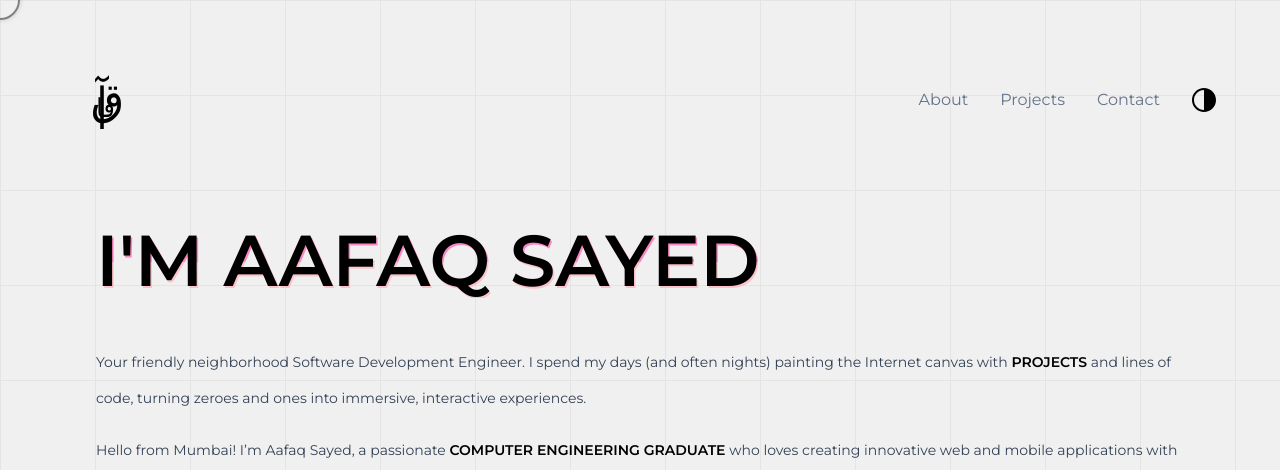
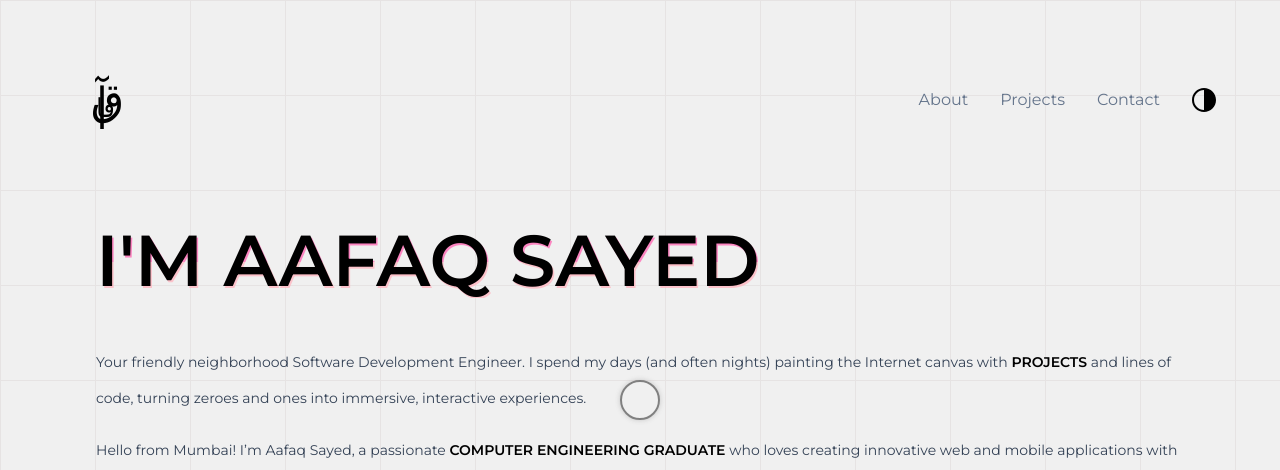
Before and after one commit to Ravensthrope/my_portfolio, a React (Vite) app: page / in a window 1280 px wide. Shown: the top 470 px of the page. Built offline with nearby package versions, Linux system fonts and the light colour scheme.

Commit message:
fix: Mousefollower smoothness

```diff
--- a/src/components/MouseFollower.jsx
+++ b/src/components/MouseFollower.jsx
@@ -1,67 +1,56 @@
-import React, { useState, useEffect, useCallback, useRef } from "react";
+import React, { useEffect, useRef } from "react";
 import { useTheme } from "../context/theme";
 
 const MouseFollower = () => {
-  const [position, setPosition] = useState({ x: 0, y: 0 });
-  const [isHovering, setIsHovering] = useState(false);
   const { themeMode } = useTheme();
+  const cursorRef = useRef(null);
   const isActive = useRef(true);
+  const animationId = useRef(null);
+  const mousePos = useRef({ x: 0, y: 0 });
+  const cursorPos = useRef({ x: 0, y: 0 });
+  const isHovering = useRef(false);
 
-  const handleMouseMove = useCallback((event) => {
-    if (isActive.current) {
-      setPosition({ x: event.clientX, y: event.clientY });
-    }
-  }, []);
-
-  const handleHoverStart = useCallback(() => {
-    if (isActive.current) setIsHovering(true);
-  }, []);
-
-  const handleHoverEnd = useCallback(() => {
-    if (isActive.current) setIsHovering(false);
-  }, []);
-
-  useEffect(() => {
-    isActive.current = true;
-
-    // Add mouse move listener
-    window.addEventListener("mousemove", handleMouseMove);
-
-    const attachHoverListeners = () => {
-      const interactiveElements = document.querySelectorAll(
-        "a, button, [role='button']"
-      );
-
-      interactiveElements.forEach((element) => {
-        element.addEventListener("mouseenter", handleHoverStart);
-        element.addEventListener("mouseleave", handleHoverEnd);
-      });
-
-      return () => {
-        interactiveElements.forEach((element) => {
-          element.removeEventListener("mouseenter", handleHoverStart);
-          element.removeEventListener("mouseleave", handleHoverEnd);
-        });
-      };
+  // Smooth cursor movement using lerp
+  const lerp = (start, end, factor) => {
+    return start + (end - start) * factor;
   };
 
-    let removeHoverListeners = attachHoverListeners(); // Attach hover listeners initially
+  // Animation loop for smooth cursor movement
+  const animateCursor = () => {
+    if (!isActive.current || !cursorRef.current) return;
 
-    // Reattach listeners when theme changes
-    const observer = new MutationObserver(() => {
-      removeHoverListeners(); // Remove old listeners
-      removeHoverListeners = attachHoverListeners(); // Attach new ones
-    });
+    // Smooth interpolation
+    cursorPos.current.x = lerp(cursorPos.current.x, mousePos.current.x, 0.15);
+    cursorPos.current.y = lerp(cursorPos.current.y, mousePos.current.y, 0.15);
 
-    observer.observe(document.body, { childList: true, subtree: true });
+    // Apply transform
+    cursorRef.current.style.transform = `translate3d(${cursorPos.current.x}px, ${cursorPos.current.y}px, 0) translate(-50%, -50%)`;
 
-    return () => {
-      isActive.current = false;
-      window.removeEventListener("mousemove", handleMouseMove);
-      removeHoverListeners();
-      observer.disconnect();
+    animationId.current = requestAnimationFrame(animateCursor);
   };
-  }, [handleMouseMove, handleHoverStart, handleHoverEnd, themeMode]);
+
+  // Mouse move handler
+  const handleMouseMove = (e) => {
+    if (!isActive.current) return;
+    mousePos.current = { x: e.clientX, y: e.clientY };
+  };
+
+  // Hover handlers
+  const handleMouseEnter = () => {
+    if (!isActive.current) return;
+    isHovering.current = true;
+    updateCursorStyle();
+  };
+
+  const handleMouseLeave = () => {
+    if (!isActive.current) return;
+    isHovering.current = false;
+    updateCursorStyle();
+  };
+
+  // Update cursor style based on theme and hover state
+  const updateCursorStyle = () => {
+    if (!cursorRef.current) return;
 
     const colors = {
       light: {
@@ -87,6 +76,72 @@ const MouseFollower = () => {
     };
 
     const currentColors = colors[themeMode];
+    const isHover = isHovering.current;
+
+    cursorRef.current.style.width = isHover ? "50px" : "40px";
+    cursorRef.current.style.height = isHover ? "50px" : "40px";
+    cursorRef.current.style.border = `2px solid ${
+      isHover ? currentColors.hover.border : currentColors.default.border
+    }`;
+    cursorRef.current.style.boxShadow = `0 0 ${isHover ? "15px" : "5px"} ${
+      isHover ? currentColors.hover.shadow : currentColors.default.shadow
+    }`;
+  };
+
+  // Attach hover listeners to interactive elements
+  const attachHoverListeners = () => {
+    const interactiveElements = document.querySelectorAll(
+      "a, button, [role='button'], .interactive, .project-card, .nav-link"
+    );
+
+    interactiveElements.forEach((element) => {
+      element.addEventListener("mouseenter", handleMouseEnter, { passive: true });
+      element.addEventListener("mouseleave", handleMouseLeave, { passive: true });
+    });
+  };
+
+  useEffect(() => {
+    isActive.current = true;
+
+    // Initialize cursor position
+    mousePos.current = { x: window.innerWidth / 2, y: window.innerHeight / 2 };
+    cursorPos.current = { x: window.innerWidth / 2, y: window.innerHeight / 2 };
+
+    // Add event listeners
+    window.addEventListener("mousemove", handleMouseMove, { passive: true });
+
+    // Initial hover listener attachment
+    attachHoverListeners();
+
+    // Start animation loop
+    animateCursor();
+
+    // Update cursor style initially
+    updateCursorStyle();
+
+    // Reattach listeners when DOM changes (for dynamic content)
+    const observer = new MutationObserver(() => {
+      attachHoverListeners();
+    });
+
+    observer.observe(document.body, { childList: true, subtree: true });
+
+    return () => {
+      isActive.current = false;
+      window.removeEventListener("mousemove", handleMouseMove);
+
+      if (animationId.current) {
+        cancelAnimationFrame(animationId.current);
+      }
+
+      observer.disconnect();
+    };
+  }, []);
+
+  // Update cursor style when theme changes
+  useEffect(() => {
+    updateCursorStyle();
+  }, [themeMode]);
 
   return (
     <div
@@ -94,25 +149,17 @@ const MouseFollower = () => {
       style={{ zIndex: 9999 }}
     >
       <div
-        className="fixed transition-all duration-300 ease-out pointer-events-none"
+        ref={cursorRef}
+        className="fixed pointer-events-none mouse-follower"
         style={{
-          top: `${position.y}px`,
-          left: `${position.x}px`,
-          width: isHovering ? "50px" : "40px",
-          height: isHovering ? "50px" : "40px",
-          transform: "translate(-50%, -50%)",
-          border: `2px solid ${
-            isHovering
-              ? currentColors.hover.border
-              : currentColors.default.border
-          }`,
+          width: "40px",
+          height: "40px",
+          border: "2px solid rgba(100, 100, 100, 0.8)",
           borderRadius: "50%",
           backgroundColor: "transparent",
-          boxShadow: `0 0 ${isHovering ? "15px" : "5px"} ${
-            isHovering
-              ? currentColors.hover.shadow
-              : currentColors.default.shadow
-          }`,
+          boxShadow: "0 0 5px rgba(100, 100, 100, 0.3)",
+          transform: "translate3d(0, 0, 0) translate(-50%, -50%)",
+          transition: "width 0.2s ease-out, height 0.2s ease-out, border-color 0.2s ease-out, box-shadow 0.2s ease-out",
         }}
       />
     </div>
--- a/src/index.css
+++ b/src/index.css
@@ -51,6 +51,20 @@ body {
   color: var(--text-color); /* Apply dynamic text color */
 }
 
+/* Mouse follower optimizations */
+.mouse-follower {
+  will-change: transform, width, height, border-color, box-shadow;
+  transform: translateZ(0);
+  backface-visibility: hidden;
+  perspective: 1000px;
+  -webkit-transform: translateZ(0);
+  -webkit-backface-visibility: hidden;
+  -webkit-perspective: 1000px;
+  -webkit-font-smoothing: antialiased;
+  -moz-osx-font-smoothing: grayscale;
+  contain: layout style paint;
+}
+
 /* In your CSS file */
 .bullet-line {
   @apply relative pl-8 mb-8;
```
Lines whose indentation alone changed are shown as unchanged.
